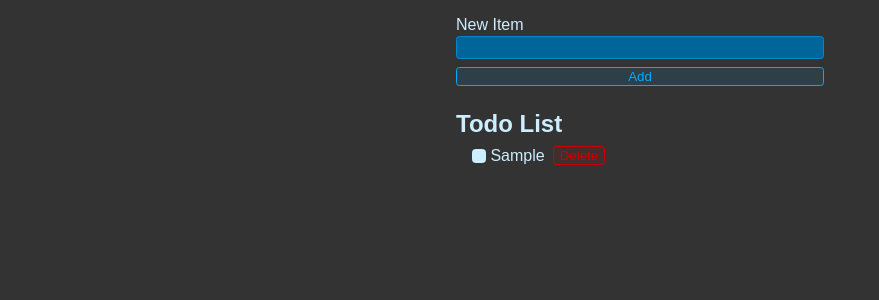
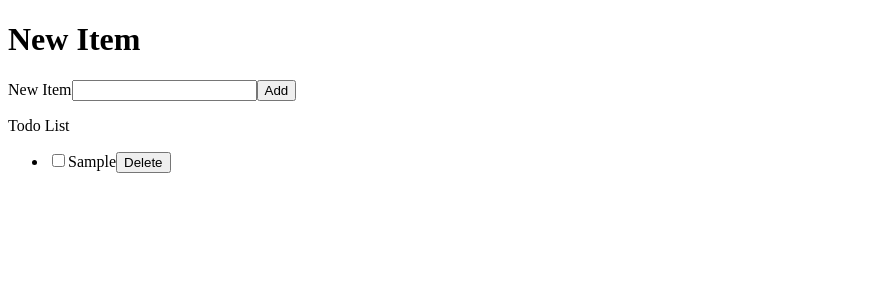
Before and after one commit to linh2020/react-todo-list, a React (Vite) app: page / in a window 1280 px wide. Both pictures are taken after typing "Sample" into the empty fields and a click on the button "Add". Shown: the top 300 px of the page, without its empty margins (0-879 px from the left). Built offline with nearby package versions, Linux system fonts and the light colour scheme.

Commit message:
Separate Components

```diff
--- a/src/App.jsx
+++ b/src/App.jsx
@@ -1,83 +1,29 @@
-import { useEffect, useState } from "react";
-import "./styles.css";
-import NewTodoForm from "./NewTodoForm";
+import { useState } from "react";
+import NewToDoForm from "./NewTodoForm";
 import TodoList from "./TodoList";
 
 export default function App() {
-  //
-  // const [newItem, setNewItem] = useState("");
-  const [todos, setTodos] = useState(() => {
-    const localValue = localStorage.getItem("ITEMS");
-    if (localValue === null) return [];
-    return JSON.parse(localValue);
-  });
+  const [tasks, setTasks] = useState([]);
 
-  useEffect(() => {
-    localStorage.setItem("ITEMS", JSON.stringify(todos));
-  }, [todos]);
+  const handleAddTasks = (newTask) => {
+    setTasks((currentTask) => [
+      ...currentTask,
+      {
+        id: crypto.randomUUID(),
+        title: newTask,
+        completed: false,
+      },
+    ]);
+  };
 
-  function addTodo(newItem) {
-    setTodos([
-      ...todos,
-      { id: crypto.randomUUID(), title: newItem, completed: false },
-    ]);
-  }
-  //
-  // function handleTodos(e) {
-  //   e.preventDefault();
+  //   console.log("app: " + tasks);
 
-  // setTodos([
-  //   ...todos,
-  //   { id: crypto.randomUUID(), title: newItem, completed: false },
-  // ]);
-  //   setNewItem("");
-  //   //
-  // }
-
-  function handleToggleTodo(id, completed) {
-    //
-    setTodos((currentTodos) =>
-      currentTodos.map((todo) => {
-        if (todo.id === id) return { ...todo, completed: completed };
-        return todo;
-      })
-    );
-    //
-  }
-
-  function handleDelete(id) {
-    setTodos((currentTodos) => currentTodos.filter((todo) => todo.id !== id));
-    //
-  }
-
-  // console.log(newItem);
-  console.log(todos);
-
-  //
+  // Wrapper , Form, Listing(li, ....)
   return (
     <>
-      {/* <form className="new-item-form" onSubmit={handleTodos}>
-        <div className="form-row">
-          <label htmlFor="item">New Item</label>
-          <input
-            type="text"
-            id="item"
-            value={newItem}
-            onChange={(e) => setNewItem(e.target.value)}
-          />
-        </div>
-        <button className="btn">Add</button>
-      </form> */}
-
-      <NewTodoForm addTodo={addTodo} />
-      {/* Todo List */}
-      <h1 className="header">Todo List</h1>
-      <TodoList
-        todos={todos}
-        handleToggleTodo={handleToggleTodo}
-        handleDelete={handleDelete}
-      />
-      {/*  */}
+      <h1>New Item</h1>
+      <NewToDoForm tasks={tasks} handleAddTasks={handleAddTasks} />
+      <TodoList tasks={tasks} />
     </>
   );
 }
--- a/src/NewTodoForm.jsx
+++ b/src/NewTodoForm.jsx
@@ -1,34 +1,37 @@
 import { useState } from "react";
 
-export default function NewTodoForm({ addTodo }) {
+export default function NewToDoForm({ tasks, handleAddTasks }) {
   const [newItem, setNewItem] = useState("");
 
-  function handleTodos(e) {
+  const handleSubmit = (e) => {
     e.preventDefault();
-    if (newItem === "") return;
-    addTodo(newItem);
 
-    // setTodos([
-    //   ...todos,
-    //   { id: crypto.randomUUID(), title: newItem, completed: false },
-    // ]);
+    handleAddTasks(newItem);
 
     setNewItem("");
-    //
-  }
+  };
+
+  const handleAddTodo = (e) => {
+    setNewItem(e.target.value);
+    // console.log(newItem);
+  };
+
+  console.log(tasks);
 
   return (
-    <form className="new-item-form" onSubmit={handleTodos}>
-      <div className="form-row">
-        <label htmlFor="item">New Item</label>
+    <>
+      <form className="" onSubmit={handleSubmit}>
+        <label htmlFor="item">
+          New Item
           <input
             type="text"
             id="item"
             value={newItem}
-          onChange={(e) => setNewItem(e.target.value)}
+            onChange={handleAddTodo}
           />
-      </div>
-      <button className="btn">Add</button>
+        </label>
+        <button>Add</button>
       </form>
+    </>
   );
 }
--- a/src/TodoItem.jsx
+++ b/src/TodoItem.jsx
@@ -1,23 +1,20 @@
-export default function TodoItem({
-  completed,
-  id,
-  title,
-  handleToggleTodo,
-  handleDelete,
-}) {
+export default function TodoItem({ tasks }) {
   return (
-    <li>
-      <label>
-        <input
-          type="checkbox"
-          checked={completed}
-          onChange={(e) => handleToggleTodo(id, e.target.checked)}
-        />
-        {title}
-      </label>
-      <button className="btn btn-danger" onClick={() => handleDelete(id)}>
-        Delete
-      </button>
-    </li>
+    <>
+      <p>Todo List</p>
+      <ul>
+        {tasks.map((task) => {
+          return (
+            <li key={task.id}>
+              <label htmlFor="item">
+                <input type="checkbox" id="item" />
+                {task.title}
+              </label>
+              <button>Delete</button>
+            </li>
+          );
+        })}
+      </ul>
+    </>
   );
 }
--- a/src/TodoList.jsx
+++ b/src/TodoList.jsx
@@ -1,20 +1,9 @@
 import TodoItem from "./TodoItem";
 
-export default function TodoList({ todos, handleToggleTodo, handleDelete }) {
+export default function TodoList({ tasks }) {
   return (
-    <ul className="list">
-      {/*  */}
-      {todos.map((todo) => {
-        return (
-          <TodoItem
-            {...todo}
-            key={todo.id}
-            handleToggleTodo={handleToggleTodo}
-            handleDelete={handleDelete}
-          />
-        );
-      })}
-      {/*  */}
-    </ul>
+    <>
+      <TodoItem tasks={tasks} />
+    </>
   );
 }
```
Lines whose indentation alone changed are shown as unchanged.
